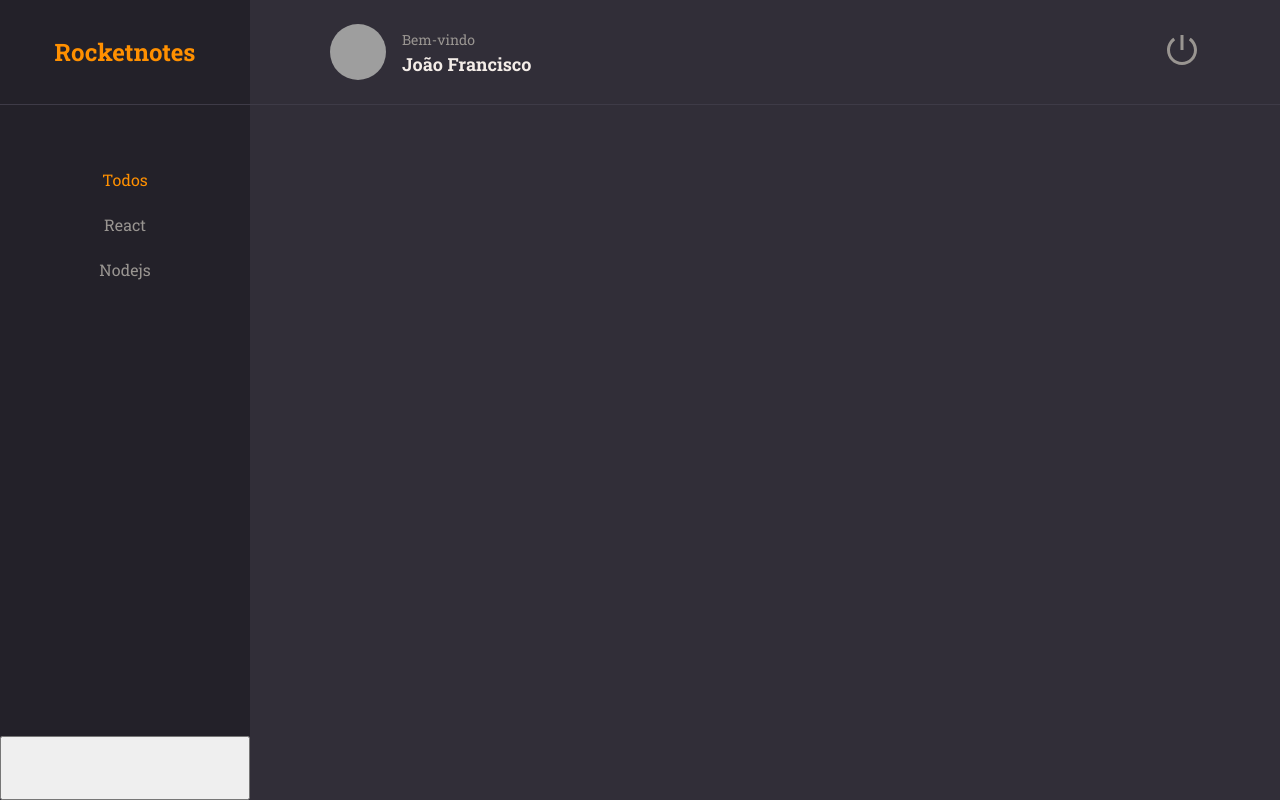
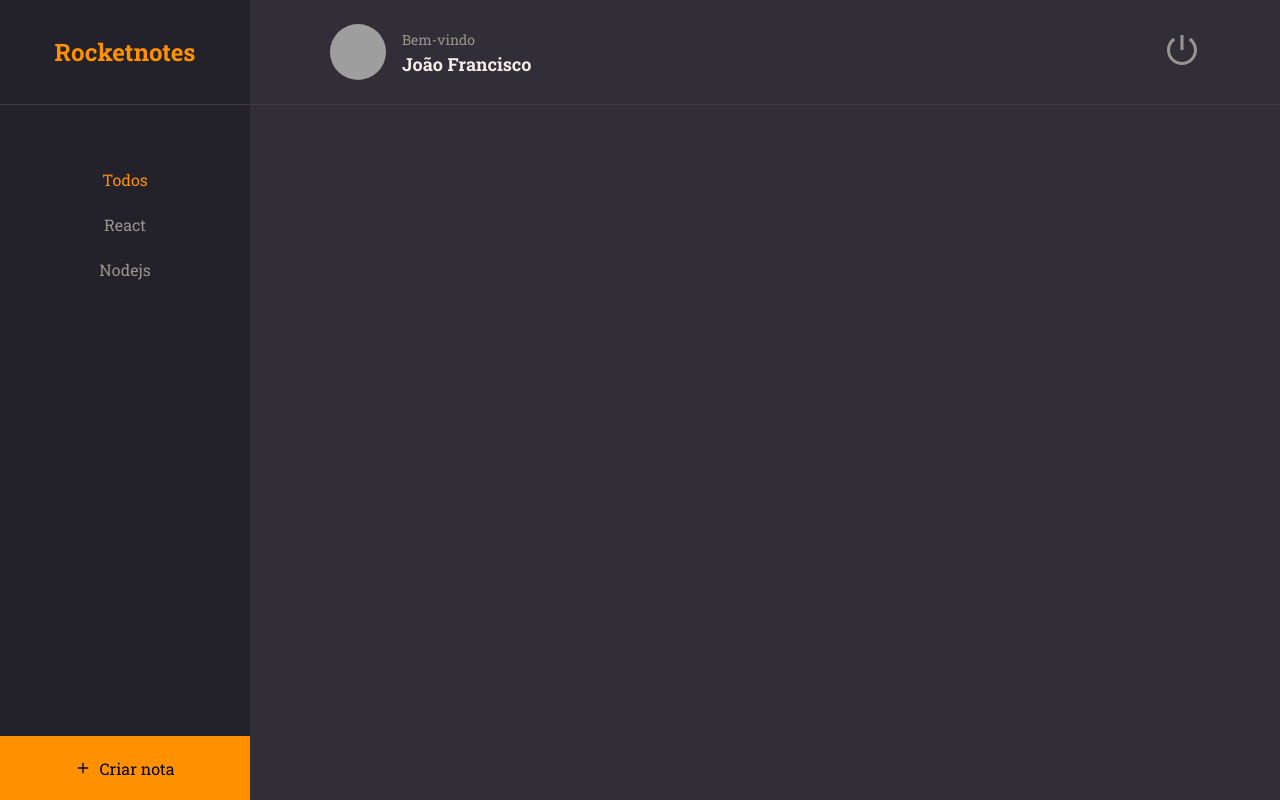
Before and after one commit to jflopes21/rocketnotes, a React (Vite) app: page / in a window 1280 px wide. Built offline with nearby package versions, Linux system fonts and the light colour scheme; grey boxes are pictures that could not be loaded.

Commit message:
Fix: Button Text and Add changes on Header

```diff
--- a/src/components/ButtonText/index.jsx
+++ b/src/components/ButtonText/index.jsx
@@ -1,10 +1,9 @@
 import { Container } from "./styles";
 
 export function ButtonText({ title, isActive = false, ...rest }) {
-  return (
-    <Container type="button" isActive={isActive} {...rest}>
-      {isActive}
-      {title}
-    </Container>
-  );
+    return (
+        <Container type="button" $isactive={isActive} {...rest}>
+            {title}
+        </Container>
+    );
 }
--- a/src/components/ButtonText/styles.js
+++ b/src/components/ButtonText/styles.js
@@ -2,7 +2,7 @@
 
 export const Container = styled.button`
   background: none;
-  color: ${({ theme, isActive }) => isActive ? theme.COLORS.ORANGE : theme.COLORS.GRAY_100 };
+  color: ${({ theme, $isactive }) => $isactive ? theme.COLORS.ORANGE : theme.COLORS.GRAY_100};
 
   border: none;
   font-size: 16px;
--- a/src/pages/Home/index.jsx
+++ b/src/pages/Home/index.jsx
@@ -1,3 +1,4 @@
+import {FiPlus} from 'react-icons/fi'
 import { Container, Brand, Menu, Search, Content, NewNote } from "./styles";
 import { Header } from "../../components/Header";
 import { ButtonText } from "../../components/ButtonText";
@@ -12,7 +13,7 @@
       <Header />
 
       <Menu>
-        <li><ButtonText title="Todos" isActive/></li>
+        <li><ButtonText title="Todos" $isactive/></li>
         <li><ButtonText title="React"/></li>
         <li><ButtonText title="Nodejs"/></li>
       </Menu>
@@ -26,7 +27,8 @@
       </Content>
 
       <NewNote>
-
+        <FiPlus/>
+          Criar nota
       </NewNote>
     </Container>
   );
--- a/src/pages/Home/styles.js
+++ b/src/pages/Home/styles.js
@@ -57,4 +57,14 @@
 
 export const NewNote = styled.button`
   grid-area: newnote;
+  background-color: ${({ theme }) => theme.COLORS.ORANGE}; ;
+  border: none;
+
+  display: flex;
+  align-items: center;
+  justify-content: center;
+
+  svg {
+    margin-right: 8px;
+  }
 `;
```
